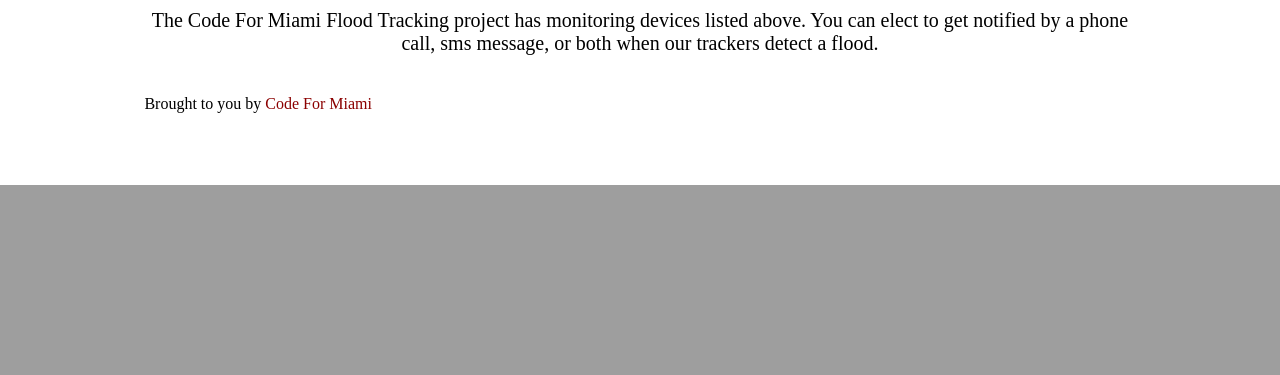
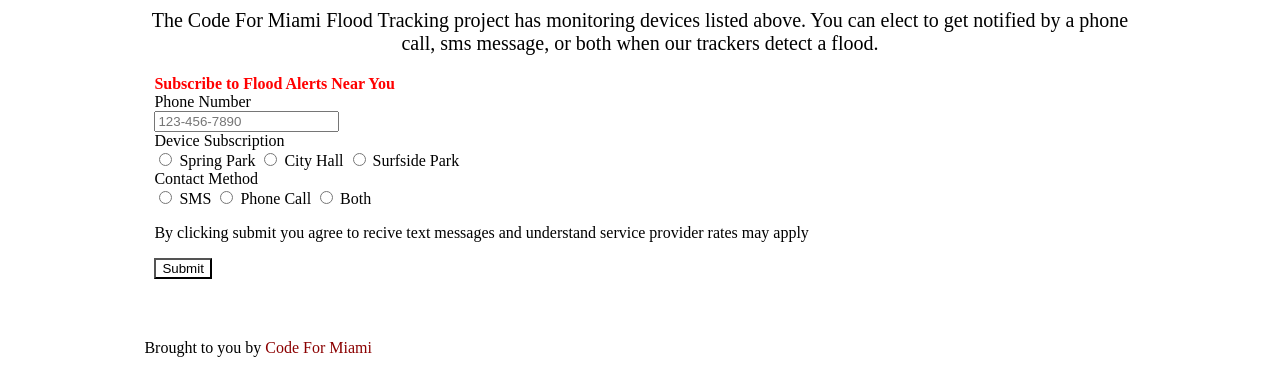
Before and after one commit to CodeforSouth/flood_tracker_monitor, a Flask app: page / in a window 1280 px wide. Shown: the part 615-990 px from the top of the page. Before the commit the page ends 800 px from the top, so only its background shows below. Run offline with Flask 2, Linux system fonts and the light colour scheme; data that the repository does not hold is empty; parts of the project's set-up code (start-up, migrations or seed data) failed here and were passed over; some libraries are stand-ins or nearby versions.

Commit message:
fixing design a little more, readding form

```diff
--- a/app/iot/static/style.css
+++ b/app/iot/static/style.css
@@ -54,17 +54,16 @@ body{
     height: 500px;
   }
 .form{
-    background-color: lightcoral;
+    background-color: white;
     padding: 20px;
     margin: auto;
-    border: 3px solid;
     text-align: left;
     display: flex;
 }
 
 .form-title{
     font-weight: bold;
-    color: darkblue;
+    color: red;
 }
   li {
     list-style-type: none;
--- a/app/iot/templates/index.html
+++ b/app/iot/templates/index.html
@@ -6,7 +6,7 @@
         <div id="map"></div>
     </div>
     <span class="description">The Code For Miami Flood Tracking project has monitoring devices listed above. You can elect to get notified by a phone call, sms message, or both when our trackers detect a flood.</span>
-  <!-- <div class="section form">
+  <div class="section form">
     <form action="/subscribe" method="post" class="column2">
       <span class="form-title">Subscribe to Flood Alerts Near You</span>
       <div class="form-group">
@@ -39,7 +39,7 @@
         {{form.submit()}}
       </div>
       </form>
-  </div> -->
+  </div>
 </div>
 {% endblock %}
 
```
